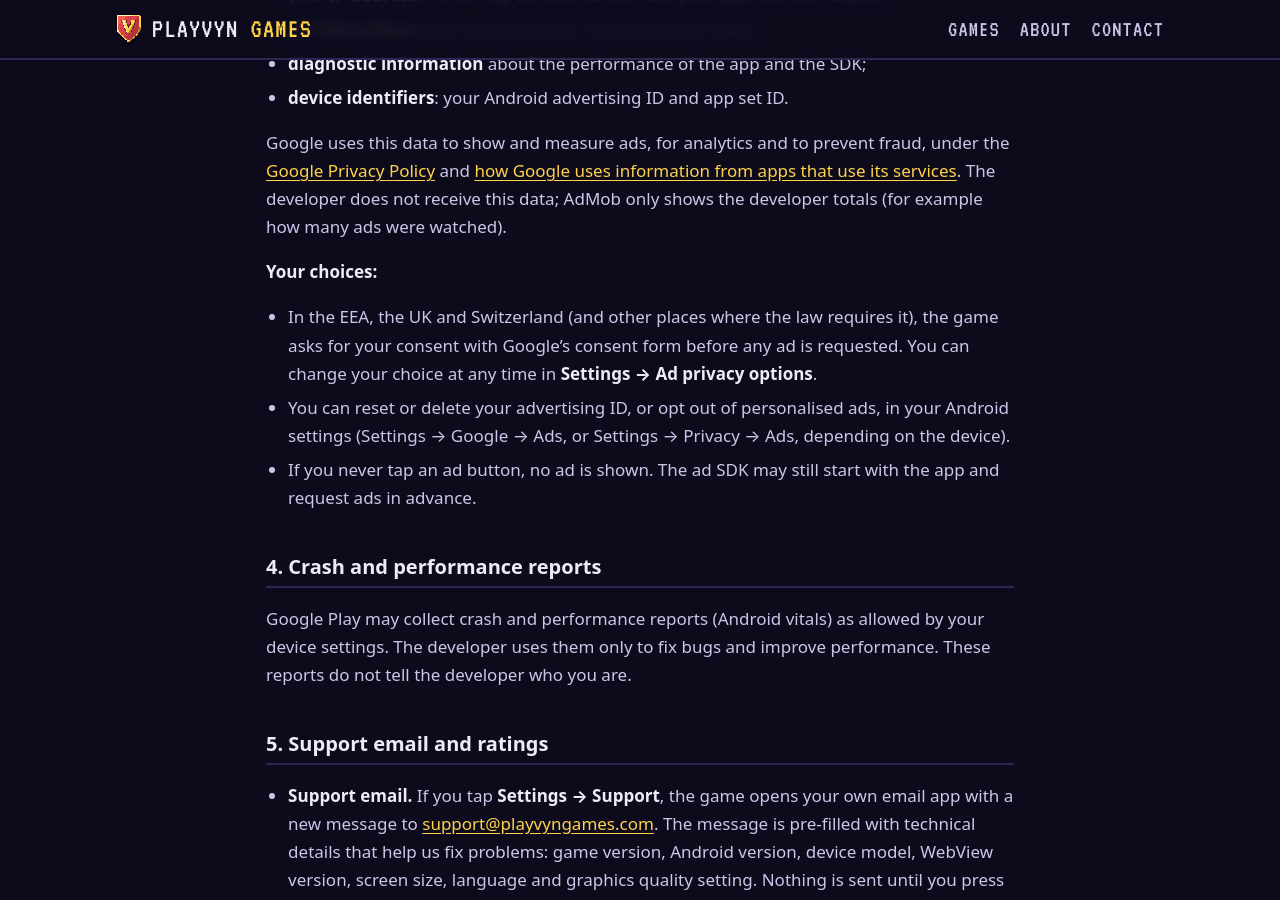
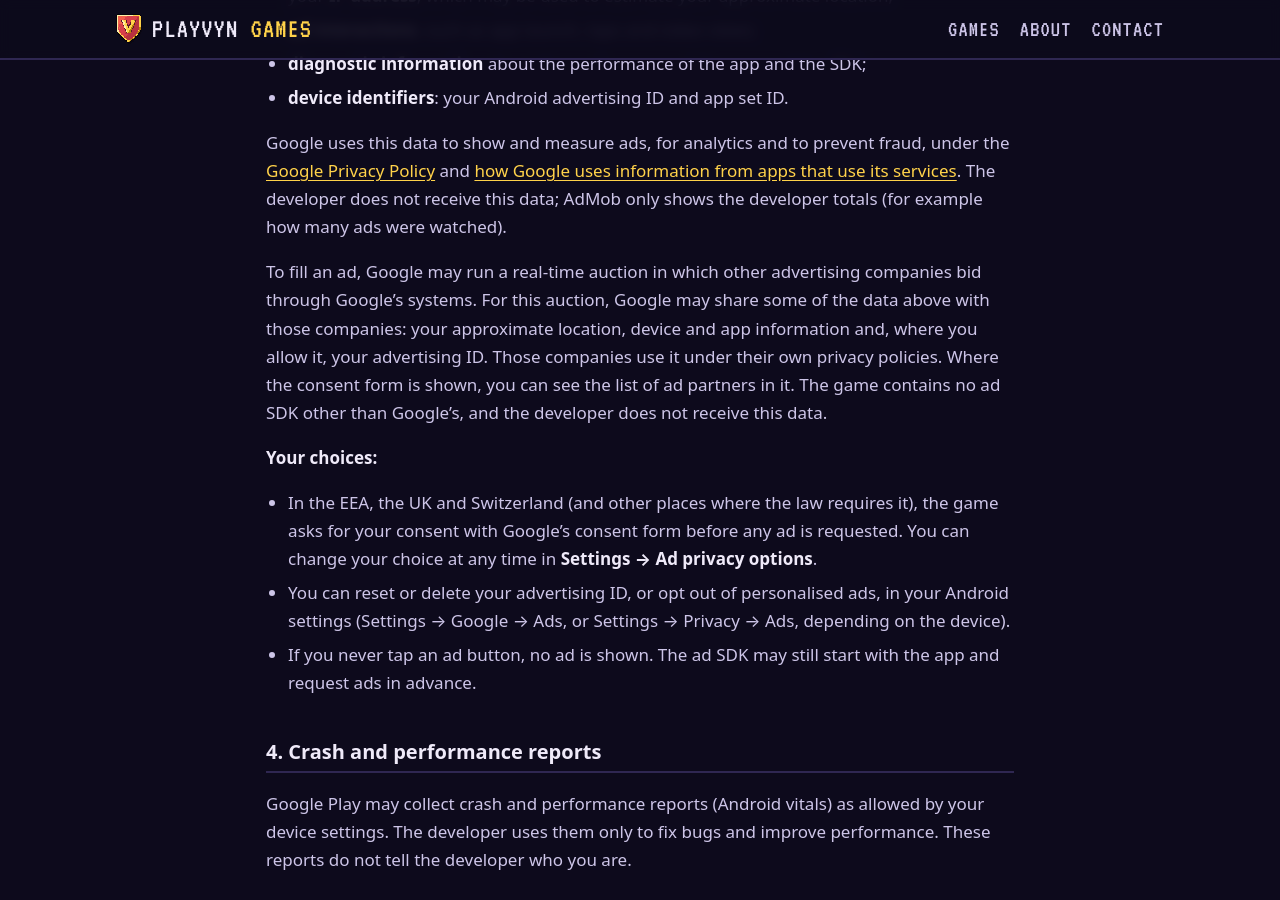
Before and after one commit to playvyngames/playvyngames, a Jekyll site: the page built from duskbanner/privacy.md, in a window 1280 px wide and 900 px high, scrolled down 1877 px. Built offline with Jekyll 4.4.1, drawn with Linux system fonts in a browser that asks for light colours; some of the changed lines change nothing that is shown; some of the changed text lies outside the part shown.

Commit message:
Revise privacy policy with updated date and ad details
Updated the last updated date and added details about ad auctions and data sharing with advertising companies.

```diff
--- a/duskbanner/privacy.md
+++ b/duskbanner/privacy.md
@@ -6,7 +6,7 @@
 
 # Privacy Policy — Duskbanner
 
-*Last updated: 16 October 2026*
+*Last updated: 27 October 2026*
 
 This privacy policy explains how the game **Duskbanner** for Android, published on Google Play by **PlayVyn Games**, handles your data.
 
@@ -59,6 +59,8 @@
 - **device identifiers**: your Android advertising ID and app set ID.
 
 Google uses this data to show and measure ads, for analytics and to prevent fraud, under the [Google Privacy Policy](https://policies.google.com/privacy) and [how Google uses information from apps that use its services](https://policies.google.com/technologies/partner-sites). The developer does not receive this data; AdMob only shows the developer totals (for example how many ads were watched).
+
+To fill an ad, Google may run a real-time auction in which other advertising companies bid through Google's systems. For this auction, Google may share some of the data above with those companies: your approximate location, device and app information and, where you allow it, your advertising ID. Those companies use it under their own privacy policies. Where the consent form is shown, you can see the list of ad partners in it. The game contains no ad SDK other than Google's, and the developer does not receive this data.
 
 **Your choices:**
 
```
